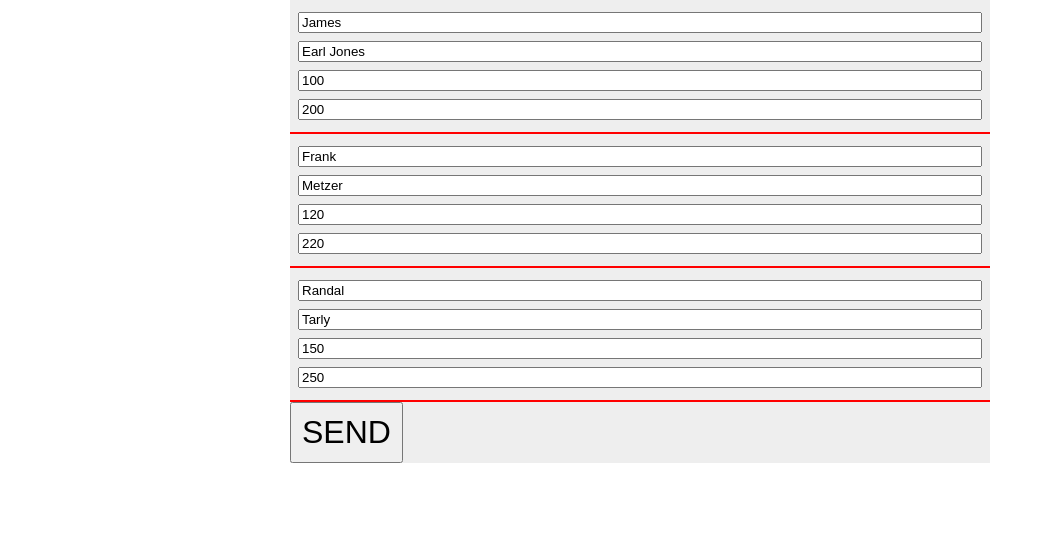
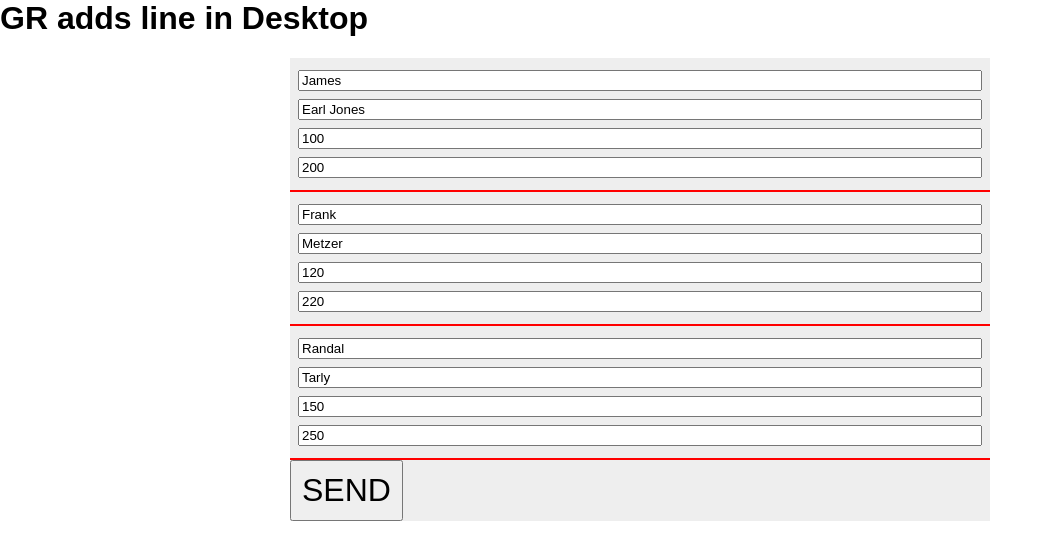
Before and after one commit to GRY086/gr-ifirst-git, a plain HTML site: page index.html in a window 1280 px wide. Shown: the whole page, without its empty margins (0-1052 px from the left). Drawn offline with nearby package versions, Linux system fonts and the light colour scheme.

Commit message:
edited index and style
conflict line in index.html.
Changed body to blue in style.css

```diff
--- a/index.html
+++ b/index.html
@@ -7,7 +7,7 @@
     </head>
 
     <body>
-
+        <h1>GR adds line in Desktop</h1>
         <form>
             <section>
                 <input type='text' id='fname_1' name='fname_1' value='James'/>
--- a/style.css
+++ b/style.css
@@ -6,7 +6,7 @@ html {
   box-sizing: inherit;
 }
 
-body{background:#fff; margin:0px; font-family:arial;}
+body{background:#blue; margin:0px; font-family:arial;}
 
 form{
     width:700px;
```
